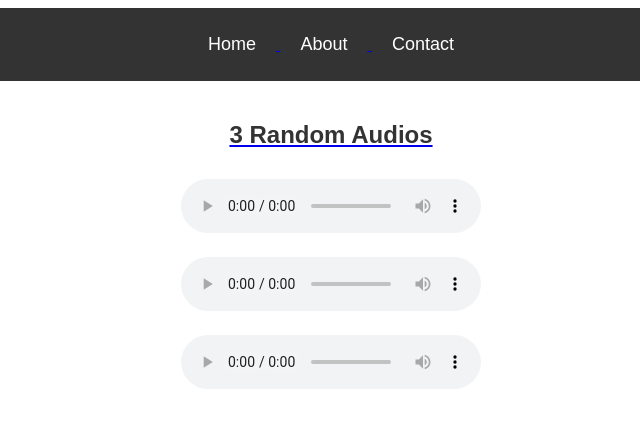
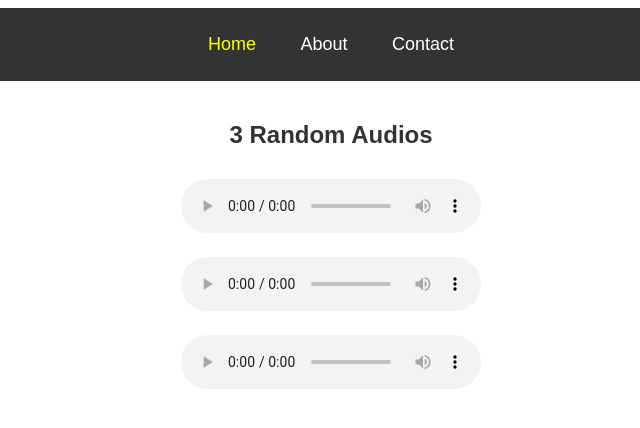
Before and after one commit to acciojob/semantic-navbar-and-audios-9087000, a website: page main.html in a window 1280 px wide. Both pictures are taken after a click on the link "Home". Shown: the full height of the page, 309-949 px from the left. Drawn offline with Linux system fonts and the light colour scheme.

Commit message:
created a submission

```diff
--- a/main.html
+++ b/main.html
@@ -1,25 +1,22 @@
 <!DOCTYPE html>
-
-<html>
-
+<html lang="en">
 <head>
-	<meta charset="utf-8">
-	<meta name ="viewport" content="width=content-width, initial-scale=1.0">
+    <meta charset="UTF-8">
+    <meta name="viewport" content="width=device-width, initial-scale=1.0">
     <title>Semantic Navbar & Audios</title>
     <link rel="stylesheet" href="styles.css">
 </head>
+<body>
 
-<body>
-	<!-- the entire body must be written by student -->
+    <!-- Navbar Section -->
     <nav>
         <ul>
-			<li><a href="#home">Home</li>
-			<li><a href="#about">About</li>
-			<li><a href="#contact">Contact</li>
+            <li><a href="#home" id="homeLink">Home</a></li>
+            <li><a href="#about" id="aboutLink">About</a></li>
+            <li><a href="#contact" id="contactLink">Contact</a></li>
         </ul>
     </nav>
 
-	<!-- Audio Section -->
     <!-- Audio Section -->
     <section id="audios">
         <h2>3 Random Audios</h2>
@@ -39,10 +36,37 @@
         </audio>
     </section>
 
+    <!-- JavaScript -->
+    <script>
+        document.addEventListener('DOMContentLoaded', function() {
+            const homeLink = document.getElementById('homeLink');
+            const aboutLink = document.getElementById('aboutLink');
+            const contactLink = document.getElementById('contactLink');
 
-    <script type="text/javascript" src="./script.js">
+            // Function to remove 'active' class from all links
+            function removeActiveClasses() {
+                homeLink.classList.remove('active');
+                aboutLink.classList.remove('active');
+                contactLink.classList.remove('active');
+            }
+
+            // Event listeners for navigation links
+            homeLink.addEventListener('click', function () {
+                removeActiveClasses();
+                homeLink.classList.add('active');
+            });
+
+            aboutLink.addEventListener('click', function () {
+                removeActiveClasses();
+                aboutLink.classList.add('active');
+            });
+
+            contactLink.addEventListener('click', function () {
+                removeActiveClasses();
+                contactLink.classList.add('active');
+            });
+        });
     </script>
 
 </body>
-
 </html>
```
Lines whose indentation alone changed are shown as unchanged.
